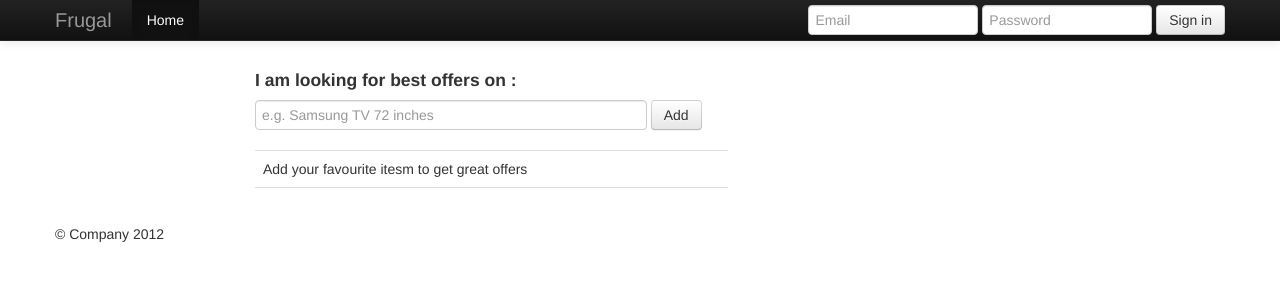
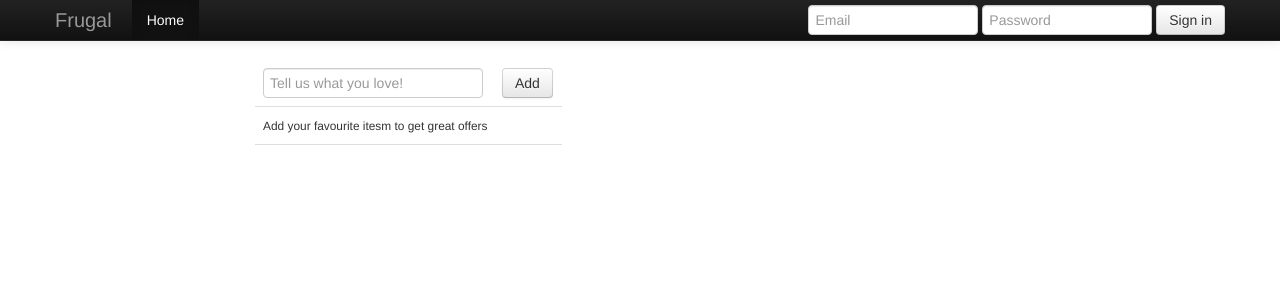
Before and after one commit to iamfaisalkhan/dealhunt, a CodeIgniter app: page /bbY/index.php/user/index in a window 1280 px wide. Shown: the top 301 px of the page. Run offline with CodeIgniter, Linux system fonts and the light colour scheme.

Commit message:
Completed basic function of adding and removing wish list items.

```diff
--- a/bbY/application/controllers/user.php
+++ b/bbY/application/controllers/user.php
@@ -37,4 +37,23 @@ class User extends CI_Controller {
       redirect("/user/index");
 
    }
+
+   /**
+    * Delete the product from the model and redirect the user to index page.
+    * @param unknown $id
+    */
+   public function del($id=NULL)
+   {
+
+      //TODO: If database query returns in error, set an error message
+      // flag for the view to show it to the user.
+
+      if ($id != NULL)
+      {
+         $this->Products_model->remove($id);
+      }
+
+      redirect("/user/index");
+
+   }
 }
--- a/bbY/application/models/products_model.php
+++ b/bbY/application/models/products_model.php
@@ -52,9 +52,13 @@ class Products_model extends CI_Model
     *
     * @param  $id Unique identifier of the product to remove
     */
-   public function revmoe($id)
+   public function remove($id = NULL)
    {
+      if ($id == NULL) return;
 
+      $this->db->delete($this->tablename, array("id" => $id));
+
+      return $this->db->affected_rows();
 
    }
 
--- a/bbY/application/views/user/user_view.php
+++ b/bbY/application/views/user/user_view.php
@@ -1,45 +1,44 @@
 <div class="container">
  <div class="row-fluid">
-
   <div class="span2">
    <!--  Sidebar -->
   </div>
-
   <div class="span10">
-
    <!--  Body  -->
-       <div class="span6">
-          <h4> I am looking for best offers on : </h4>
-          <form class="form-inline" action="<?php echo base_url();?>/index.php/user/add" method="post">
-             <fieldset>
-                <input class="span10" name="item" type="text" placeholder="e.g. Samsung TV 72 inches">
-                <button type="submit" class="btn">Add</button>
-               </fieldset>
+   <div class="span4">
+    <form class="form-inline" action="<?php echo base_url();?>/index.php/user/add"  method="post">
+     <table class="table">
+      <tr>
+       <td style="border-top:none;"><input name="item" type="text" placeholder="Tell us what you love!" /> </td>
+       <td  style="border-top:none;"><button type="submit" class="btn">Add</button> </td>
+      </tr>
      </form>
-            <table class="table">
-            <tbody>
 
      <!--  display all user products  -->
      <?php foreach ($products as $product):?>
-               <tr><td> <?php echo $product->name?> </td></tr>
+     <tr>
+      <td><?php echo $product->name?> </td>
+      <td style="text-align: right;"><a href="<?php echo base_url()?>/user/edit/<?php echo $product->id?>"><i class="icon-pencil"></i></a>
+          &nbsp;
+          <a href="<?php echo base_url()?>/user/del/<?php echo $product->id?>"><i class="icon-trash"></i> </a>
+      </td>
+     </tr>
      <?php endforeach;?>
 
      <!--  if the prodcts list was empty -->
      <?php if (count($products) == 0) : ?>
-               <tr><td> Add your favourite itesm to get great offers </td></tr>
+     <tr>
+      <td colspan="2"><small>Add your favourite itesm to get great offers</small></td>
+     </tr>
      <?php endif;?>
+     <!--  for display an extra line at the end of the table. -->
+     <tr>
+      <td colspan="2"></td>
+     </tr>
+    </table>
 
-               <!--  for display an extra line at the end of the table. -->
-               <tr><td></td></tr>
+   </div>
+  </div>  <!-- span10 side bar -->
 
-            </tbody>
-            </table>
  </div>
-      </div>
-   </div>
-
-<footer>
-   <p>&copy; Company 2012</p>
-</footer>
-
 </div> <!-- /container -->
```
Lines whose indentation alone changed are shown as unchanged.
